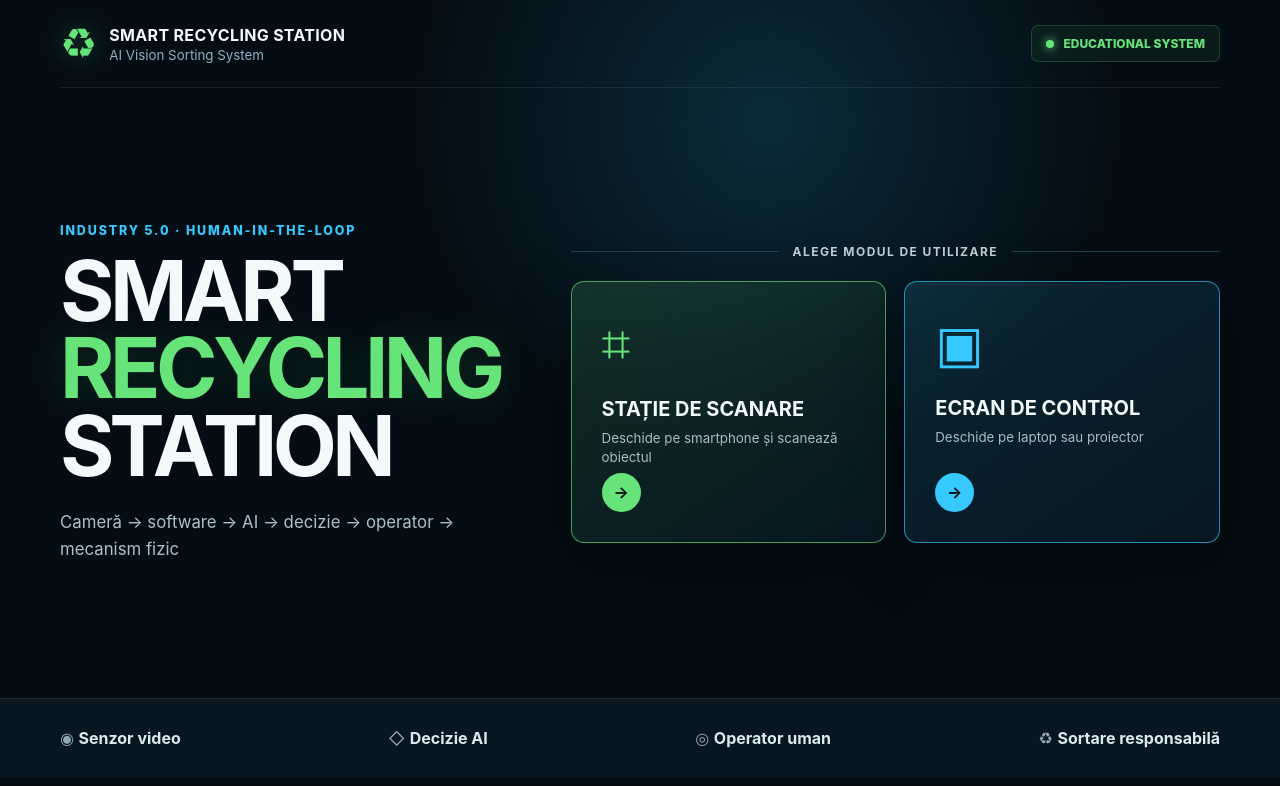
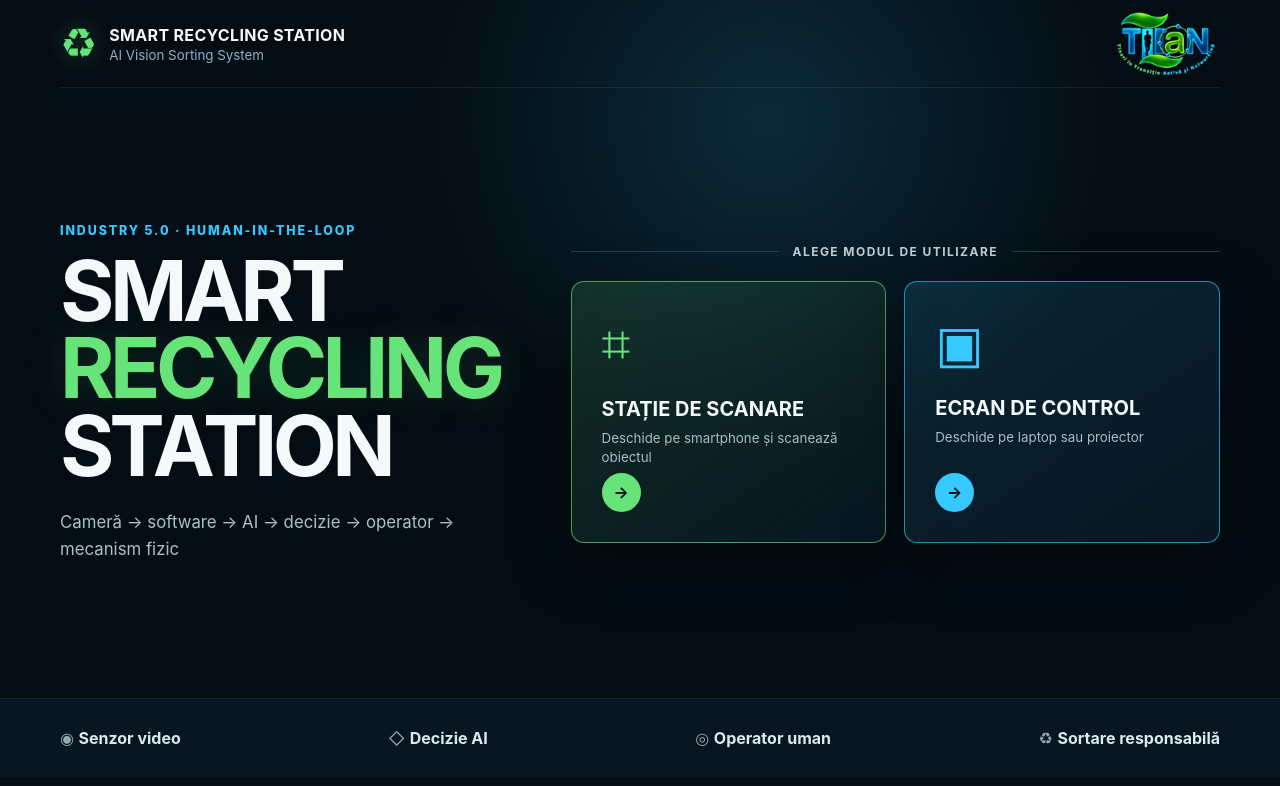
Before and after one commit to andreicionca/smart-recycling-station, a website: page index.html in a window 1280 px wide. Drawn offline with Linux system fonts and the light colour scheme.

Commit message:
add titan logo

```diff
--- a/css/style.css
+++ b/css/style.css
@@ -59,6 +59,12 @@ a {
   font-weight: 800;
   font-size: 0.78rem;
   letter-spacing: 0.15em;
+}
+
+.titan-logo {
+  width: 110px;
+  height: auto;
+  object-fit: contain;
 }
 .brand {
   display: flex;
--- a/index.html
+++ b/index.html
@@ -20,7 +20,8 @@
         <span class="brand-mark" aria-hidden="true">♻</span>
         <span><strong>SMART RECYCLING STATION</strong><small>AI Vision Sorting System</small></span>
       </a>
-      <span class="system-pill"><i></i> EDUCATIONAL SYSTEM</span>
+      <!-- <span class="system-pill"><i></i> EDUCATIONAL SYSTEM</span> -->
+      <img class="titan-logo" src="assets/titan-logo.png" alt="TITAN" />
     </header>
 
     <main class="landing container">
--- a/js/display.js
+++ b/js/display.js
@@ -184,7 +184,7 @@
       resultPanel.dataset.category = 'HUMAN_CHECK';
 
       stateBadge.textContent = 'SCAN COMPLETE';
-      const faceIcons = ['🤪', '😜', '🫣', '👀', '😂'];
+      const faceIcons = ['😜', '👀'];
       resultIcon.textContent = faceIcons[Math.floor(Math.random() * faceIcons.length)];
       displayKicker.textContent = 'SCANARE SPECIALĂ';
       displayState.textContent = 'OPERATOR DETECTAT';
```
Also changed, not shown: assets/titan-logo.png (added).
